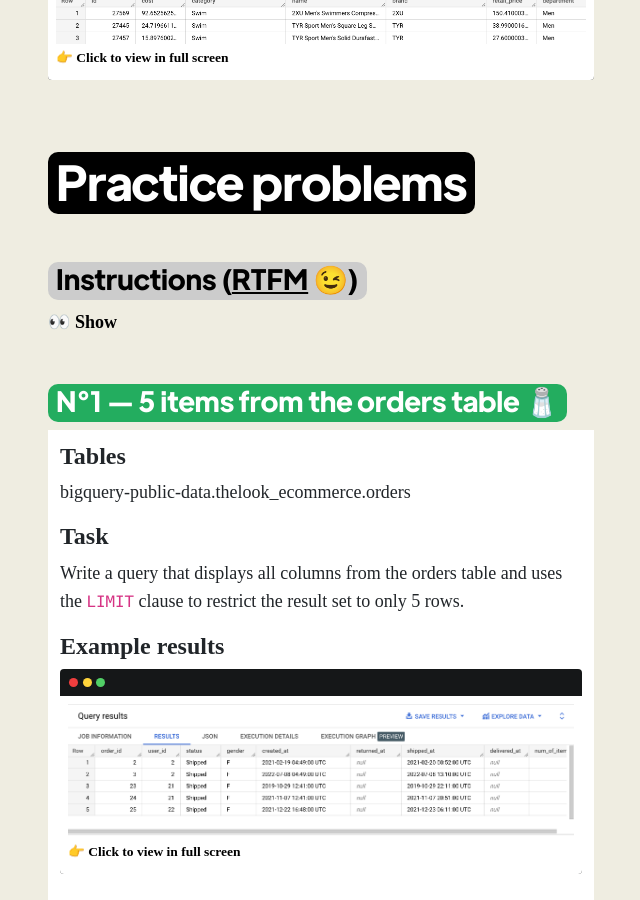
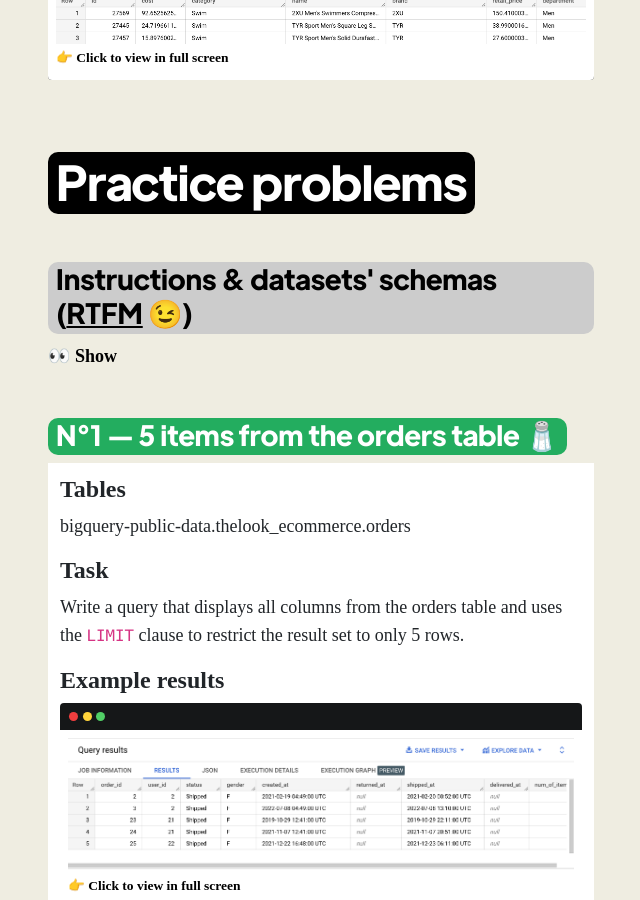
Before and after one commit to ismaelsow/sqlboss, a Jekyll site: the page built from lessons/limit/index.html, in a window 1280 px wide and 900 px high, scrolled down 1504 px. Shown: the whole window, without its empty margins (319-959 px from the left). Built offline with Jekyll 4.4.1, drawn with Linux system fonts in a browser that asks for light colours; some web fonts are replaced.

Commit message:
Add links to datasets' schemas in the practice problems' instructions

```diff
--- a/_includes/practice_problems_intructions.html
+++ b/_includes/practice_problems_intructions.html
@@ -1,8 +1,15 @@
 <h2><span class="black-text-span" style="width:max-content">Practice problems</span></h2>
-<h3 class="h3-big-margin"><span class="grey-text-span">Instructions (<a href="https://en.wikipedia.org/wiki/RTFM" target="_blank" style="text-decoration:underline">RTFM</a> 😉)</span></h3>
+<h3 class="h3-big-margin"><span class="grey-text-span">Instructions & datasets' schemas (<a href="https://en.wikipedia.org/wiki/RTFM" target="_blank" style="text-decoration:underline">RTFM</a> 😉)</span></h3>
 <div class="collapsible-parent">
   <p><a href="#" class="hide-control">🙈 Hide</a><a href="#" class="show-control">👀 Show</a></p>
   <div class="practice-problems-instructions collapsible-item">
+    <p><strong>Datasets' schemas:</strong></p>
+    <ul>
+      <li><a href="https://dbdiagram.io/d/639f006299cb1f3b55a21427" target="_blank">TheLook Ecommerce</a></li>
+      <li><a href="https://support.google.com/analytics/answer/7029846" target="_blank">[GA4] BigQuery Export schema</a></li>
+      <li><a href="https://www.kaggle.com/datasets/danofer/dbpedia-classes" target="_blank">DBPedia Classes</a></li>
+    </ul>
+
     <p><strong>Result format</strong>: each practice problem is provided with an example screenshot of the expected results. Try to reproduce the columns, formatting and sorting order visible in the screenshot. Decimal numbers should generally be displayed with two decimals at most (as soon as you learn how to do it 😊).</p>
 
     <p><strong>Solutions</strong>:</p>
```
